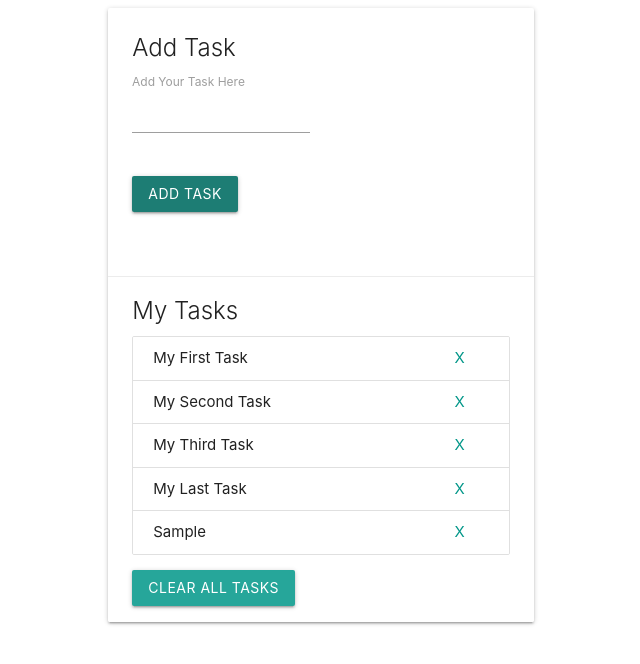
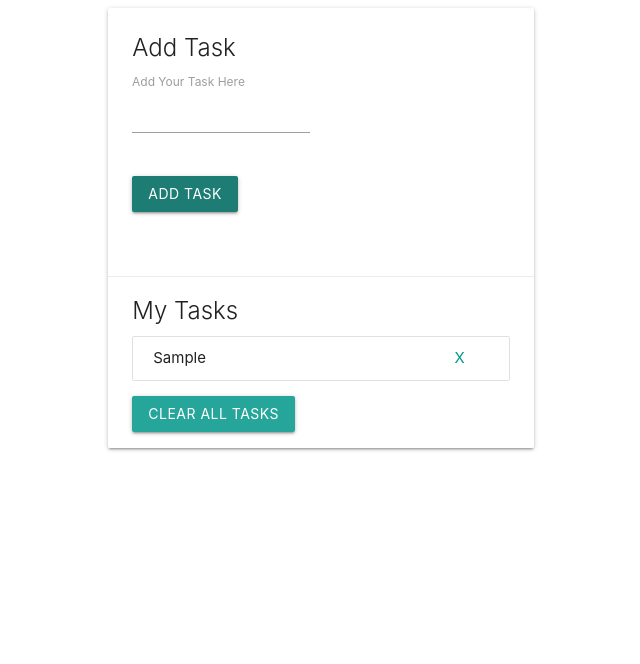
Before and after one commit to AnnaKarutina/tasks-kd22, a plain HTML site: page index.html in a window 1280 px wide. Both pictures are taken after typing "Sample" into the empty fields and a click on the input "Add task". Shown: the whole page, without its empty margins (95-735 px from the left). Drawn offline with nearby package versions, Linux system fonts and the light colour scheme.

Commit message:
Create save task to localStorage

```diff
--- a/app.js
+++ b/app.js
@@ -25,8 +25,10 @@ function deleteTask(event){
 
 
 function addTask(event) {
+    // user input
     const taskText = document.querySelector('#task').value
 
+    // add DOM element - begin
     let li = document.createElement('li')
     li.className = 'collection-item'
     let liText = document.createTextNode(taskText)
@@ -41,6 +43,17 @@ function addTask(event) {
     li.appendChild(a)
 
     ul.appendChild(li)
+    // add DOM element - end
+
+    // add task to localStorage
+    let tasks // array for user inputs
+    if(localStorage.getItem('tasks') === null){
+        tasks = []
+    } else {
+        tasks = JSON.parse(localStorage.getItem('tasks'))
+    }
+    tasks.push(taskText)
+    localStorage.setItem('tasks', JSON.stringify(tasks))
 
     document.querySelector('#task').value = ''
     event.preventDefault()
--- a/index.html
+++ b/index.html
@@ -36,22 +36,22 @@
                     <div class="card-action">
                         <span id="my-tasks-title" class="card-title">My Tasks</span>
                         <ul class="collection">
-                            <li class="collection-item">
-                                My First Task
-                                <a href="#" class="teal-text lighten-2 secondary-content">X</a>
-                            </li>
-                            <li class="collection-item">
-                                My Second Task
-                                <a href="#" class="teal-text lighten-2 secondary-content">X</a>
-                            </li>
-                            <li class="collection-item">
-                                My Third Task
-                                <a href="#" class="teal-text lighten-2 secondary-content">X</a>
-                            </li>
-                            <li class="collection-item">
-                                My Last Task
-                                <a href="#" class="teal-text lighten-2 secondary-content">X</a>
-                            </li>
+<!--                            <li class="collection-item">-->
+<!--                                My First Task-->
+<!--                                <a href="#" class="teal-text lighten-2 secondary-content">X</a>-->
+<!--                            </li>-->
+<!--                            <li class="collection-item">-->
+<!--                                My Second Task-->
+<!--                                <a href="#" class="teal-text lighten-2 secondary-content">X</a>-->
+<!--                            </li>-->
+<!--                            <li class="collection-item">-->
+<!--                                My Third Task-->
+<!--                                <a href="#" class="teal-text lighten-2 secondary-content">X</a>-->
+<!--                            </li>-->
+<!--                            <li class="collection-item">-->
+<!--                                My Last Task-->
+<!--                                <a href="#" class="teal-text lighten-2 secondary-content">X</a>-->
+<!--                            </li>-->
                         </ul>
                         <a href="#" id="clear-all-tasks" class="btn">Clear All Tasks</a>
                     </div>
```
